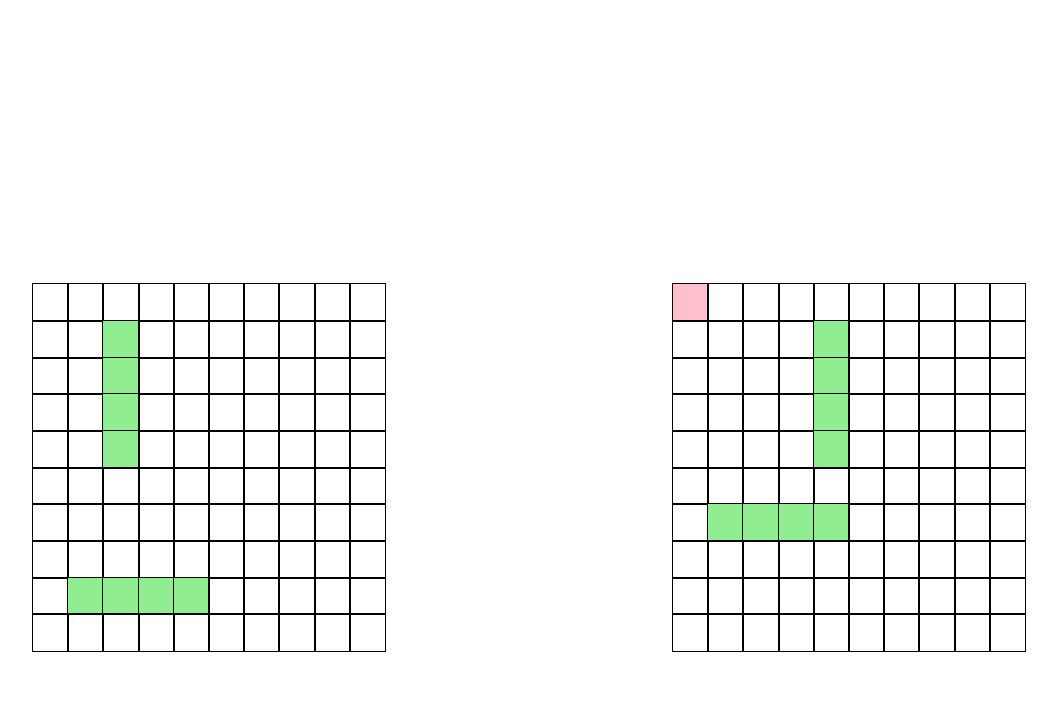
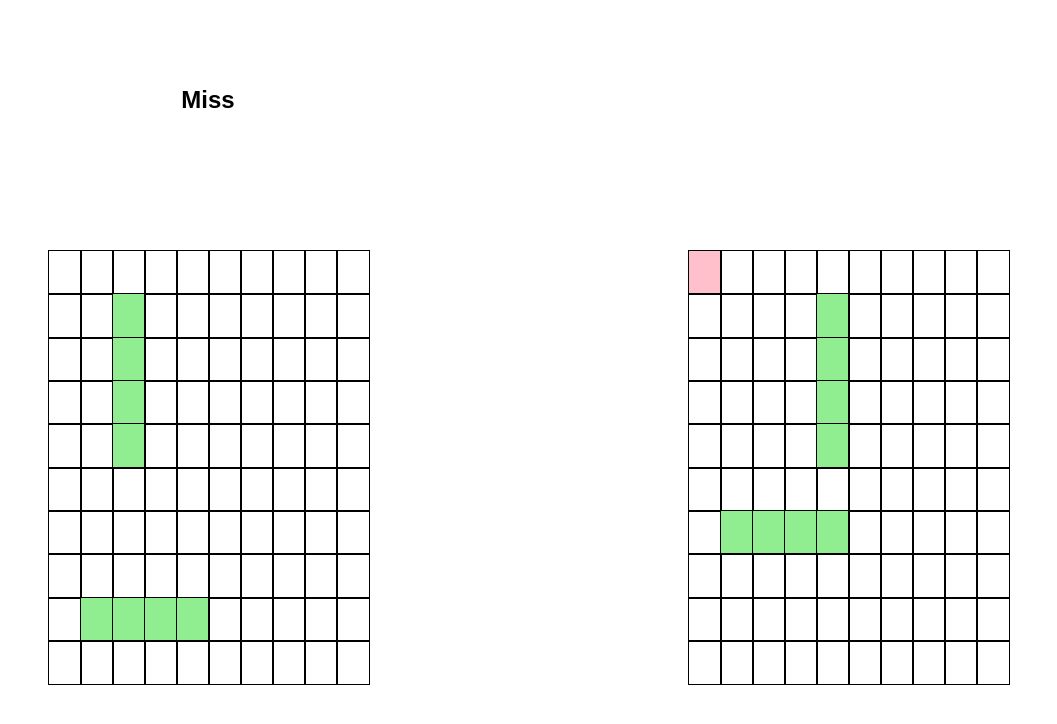
Before and after one commit to tw427/Battleship, a website built with webpack: page dist/index.html in a window 1280 px wide. Both pictures are taken after a click on the element 802 px from the left and 302 px from the top of the page. Shown: the whole page, without its empty margins (112-1169 px from the left). Built offline with nearby package versions, Linux system fonts and the light colour scheme.

Commit message:
Add player message display | Add different messages for  a hit, miss, or all ships have sunken instance

```diff
--- a/src/scripts/game.js
+++ b/src/scripts/game.js
@@ -6,7 +6,7 @@ export function boardEvent(square) {
             if (!sq.classList.contains("ship")) {
                 cpuBoard.missedAttack(sq)
             } else if (["ship", "cpuSq"].every(className => sq.classList.contains(className))) {
-                    cpuBoard.receiveAttack(sq)
+                cpuBoard.receiveAttack(sq)
             }
         })
     })
--- a/src/scripts/gameboard.js
+++ b/src/scripts/gameboard.js
@@ -62,6 +62,7 @@ export class Gameboard {
 
     receiveAttack(square) {
         const ships = [ship3, ship4];
+        const message = document.querySelector(".cpu-message")
 
         if (!ships.every(ship => ship.sunk == true)) {
             ships.forEach(ship => {
@@ -70,20 +71,24 @@ export class Gameboard {
                         ship.hit()
                         square.id = "hit";
                         ship.sunk == false ? this.hit++ : null;
-                        // console.log(ship)
-                        // console.log(this)
+                        message.innerText == "Hit!" ? null : message.innerText = "Hit!"
                     }
                 })
             })
         }
 
         if (ships.every(ship => ship.sunk == true)) {
-            const message = document.querySelector(".sunk-message")
-            message.classList.remove("message-hidden")
+            message.innerText = "All ships have been sunk!";
         }
+
+        // Make a reset game button to appear
+        // Add a message to the side of the board that has won saying "${user} wins!"
     }
 
     missedAttack(square) {
+        const message = document.querySelector(".cpu-message")
+        message.innerText == "Miss" ? null : message.innerText = "Miss"
+
         square.classList.add("miss")
         this.miss++;
     }
--- a/src/scripts/gamedom.js
+++ b/src/scripts/gamedom.js
@@ -40,16 +40,17 @@ export class DomMethods {
         });
     }
 
-    allSunkMessage() {
-        const message = document.createElement("div");
-        message.classList.add("message-hidden", "sunk-message")
-        message.innerText = "All ships have been sunk!";
-        body.appendChild(message)
+    boardMessages() {
+        const cpuMessage = document.createElement("div");
+        const plyrMessage = document.createElement("div");
+        cpuMessage.classList.add("cpu-message")
+        plyrMessage.classList.add("plyr-message")
+        body.append(cpuMessage, plyrMessage);
     }
 
     createDOM = () => {
         this.gameContainers();
         this.gameboardSquares();
-        this.allSunkMessage();
+        this.boardMessages();
     }
 }
--- a/src/styles/main.css
+++ b/src/styles/main.css
@@ -24,11 +24,8 @@ body {
     background-color: rgb(255, 107, 107);
 }
 
-div.message-hidden {
-    display: none;
-}
-
-.sunk-message {
+.cpu-message,
+.plyr-message {
     display: flex;
     align-items: center;
     justify-content: center;
@@ -40,13 +37,21 @@ div.message-hidden {
     font-weight: 600;
 }
 
+.cpu-message {
+    grid-column: 1 / 2;
+}
+
+.plyr-message {
+    grid-column: 2 / 3;
+}
+
 #player-board,
 #cpu-board {
     display: grid;
     grid-row: 3 / -1;
     grid-template: repeat(10, 1fr) / repeat(10, 1fr);
-    width: 55%;
-    height: 55%;
+    width: 50%;
+    height: 65%;
 }
 
 #player-board {
```
Also changed, not shown: dist/main.bundle.js.
